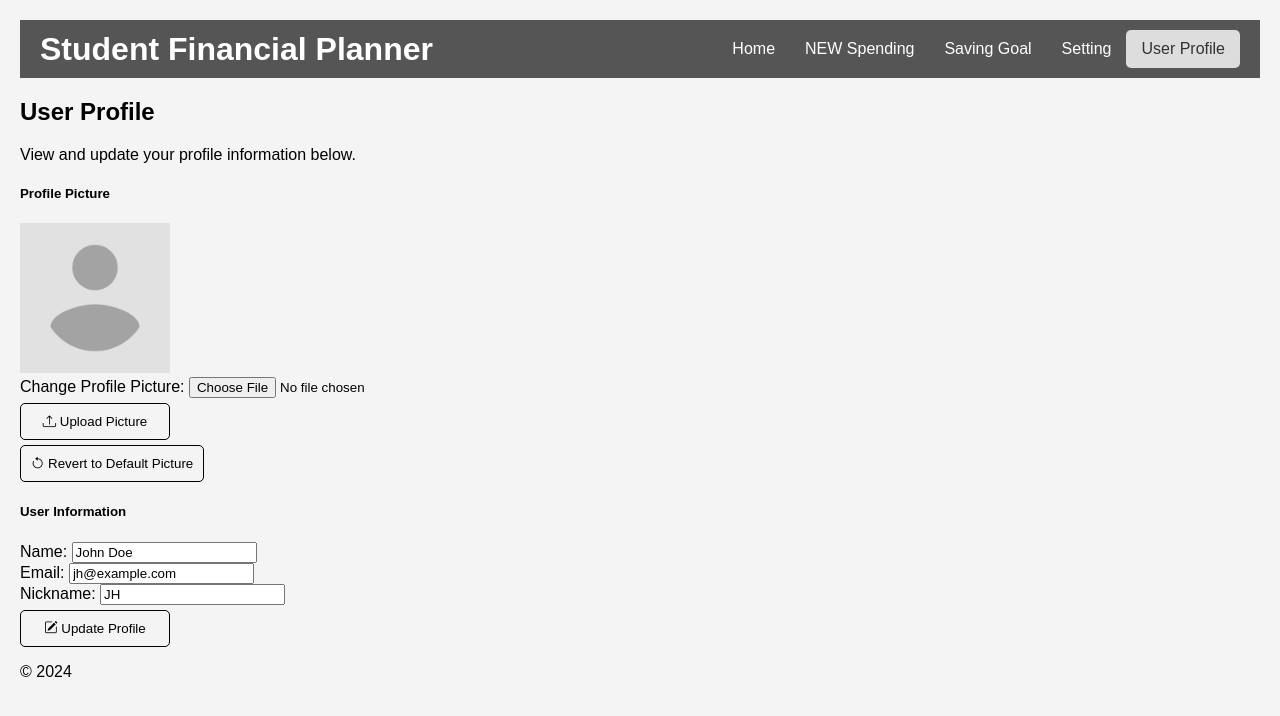
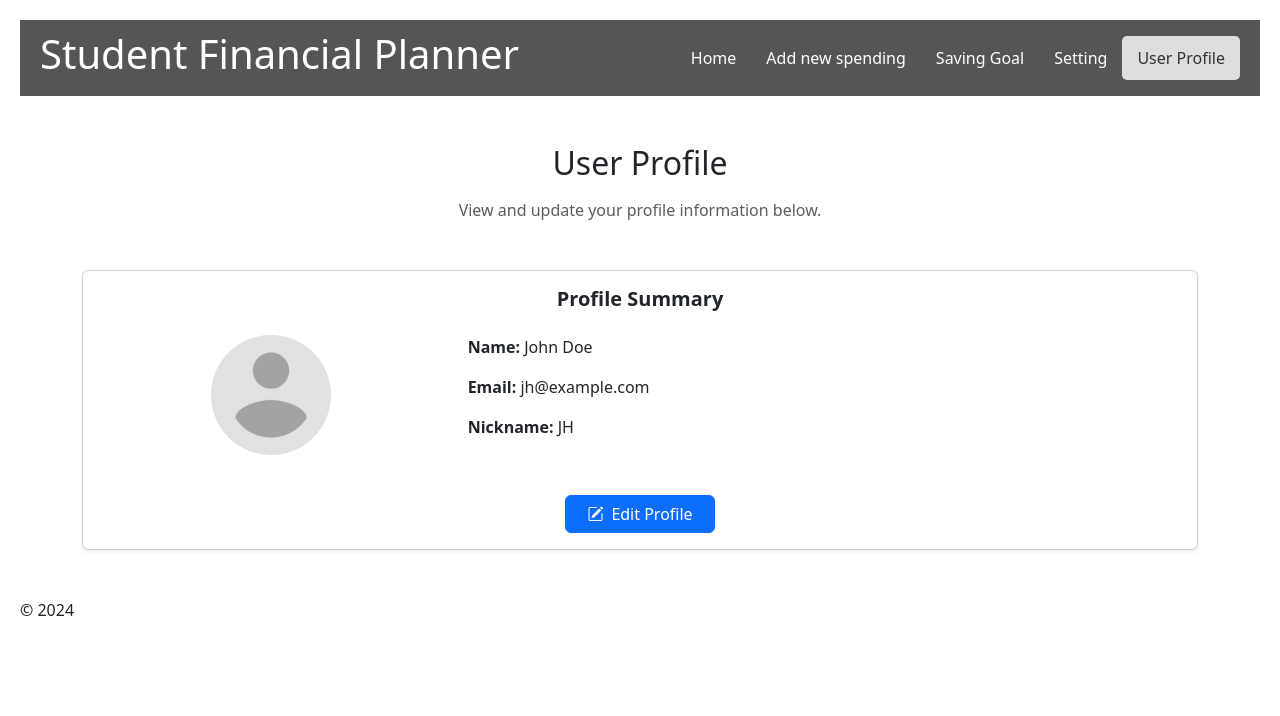
Before and after one commit to Yihui-Peng/EasySave, a Flask app: page /userProfile in a window 1280 px wide. Shown: the top 716 px of the page. Run offline with Flask 3, Linux system fonts and the light colour scheme; some libraries are stand-ins or nearby versions.

Commit message:
changed style of User Profile page

```diff
--- a/app.py
+++ b/app.py
@@ -1,14 +1,11 @@
 from flask import Flask, render_template, request
 import os
-import time  # Import the time module
-from user_profile import (
-    get_user, handle_user_profile_update
-)
+import time
+from user_profile import get_user, handle_user_profile_update
 
 app = Flask(__name__)
 app.secret_key = os.urandom(24)
 app.config['UPLOAD_FOLDER'] = os.path.join(os.path.dirname(os.path.abspath(__file__)), 'static/profile_pictures')
-
 
 @app.route('/')
 def home():
@@ -40,18 +37,14 @@ def setting():
 @app.route('/userProfile', methods=['GET', 'POST'])
 def userProfile():
     if request.method == 'POST':
-        # Delegate form processing to user_profile.py
         return handle_user_profile_update(request)
 
-    # For GET requests, render the template and pass the time module
     user = get_user()
     return render_template('userProfile.html', active_page='userProfile', user=user, time=time)
-
 
 @app.errorhandler(404)
 def page_not_found(e):
     return render_template('404.html'), 404
 
-
 if __name__ == "__main__":
     app.run(debug=True)
--- a/templates/base.html
+++ b/templates/base.html
@@ -11,7 +11,7 @@
         <nav>
             <ul>
                 <li><a href="/" class="{{ 'active' if active_page == 'home' else '' }}">Home</a></li>
-                <li><a href="/newSpending" class="{{ 'active' if active_page == 'newSpending' else '' }}">NEW Spending</a></li>
+                <li><a href="/newSpending" class="{{ 'active' if active_page == 'newSpending' else '' }}">Add new spending</a></li>
                 <li><a href="/savingGoal" class="{{ 'active' if active_page == 'savingGoal' else '' }}">Saving Goal</a></li>
                 <li><a href="/setting" class="{{ 'active' if active_page == 'setting' else '' }}">Setting</a></li>
                 <li><a href="/userProfile" class="{{ 'active' if active_page == 'userProfile' else '' }}">User Profile</a></li>
--- a/templates/newSpending.html
+++ b/templates/newSpending.html
@@ -3,6 +3,6 @@
 {% block title %}New Spending{% endblock %}
 
 {% block content %}
-    <h2>Welcome, {{ user_name }}</h2>
+    <h2>New Spending</h2>
     <p>This is new spending page.</p>
 {% endblock %}
--- a/templates/savingGoal.html
+++ b/templates/savingGoal.html
@@ -3,7 +3,7 @@
 {% block title %}Saving Goal{% endblock %}
 
 {% block content %}
-    <h2>Welcome</h2>
+    <h2>Saving Goal</h2>
     <p>This is the saving goal page.</p>
 
     <form action="/add_goal" method="POST">
--- a/templates/settings.html
+++ b/templates/settings.html
@@ -3,6 +3,6 @@
 {% block title %}Setting{% endblock %}
 
 {% block content %}
-    <h2>Welkom</h2>
-    <p>This is setting page.</p>
+    <h2>Settings</h2>
+    <p>This is settings page.</p>
 {% endblock %}
--- a/templates/userProfile.html
+++ b/templates/userProfile.html
@@ -4,8 +4,8 @@
 
 {% block content %}
 <div class="container mt-5">
-    <h2 class="mb-4 text-center">User Profile</h2>
-    <p class="text-center">View and update your profile information below.</p>
+    <h2 class="mb-3 text-center">User Profile</h2>
+    <p class="text-center text-muted mb-5">View and update your profile information below.</p>
 
     <!-- Feedback Messages -->
     {% with messages = get_flashed_messages(with_categories=true) %}
@@ -21,34 +21,57 @@
       {% endif %}
     {% endwith %}
 
-    <div class="row row-cols-1 row-cols-md-2 g-4 mt-4">
-    <!-- Profile Info -->
-    <div class="col d-flex">
-        <div class="card shadow-sm h-100 w-100">
+    <!-- Recap Section -->
+    <div class="card mb-5 shadow-sm">
+        <div class="card-body">
+            <h5 class="card-title fw-bold mb-4 text-center">Profile Summary</h5>
+            <div class="row">
+                <div class="col-md-4 text-center">
+                    <img src="{{ url_for('static', filename='profile_pictures/' + user.profile_picture) }}?t={{ time.time() }}"
+                         alt="Profile Picture" class="rounded-circle mb-3" style="width: 120px; height: 120px;">
+                </div>
+                <div class="col-md-8">
+                    <p><strong>Name:</strong> {{ user.name }}</p>
+                    <p><strong>Email:</strong> {{ user.email }}</p>
+                    <p><strong>Nickname:</strong> {{ user.nickname }}</p>
+                </div>
+            </div>
+            <div class="text-center mt-4">
+                <button class="btn btn-primary" data-bs-toggle="collapse" data-bs-target="#editSections" aria-expanded="false" aria-controls="editSections">
+                    <i class="bi bi-pencil-square me-2"></i>Edit Profile
+                </button>
+            </div>
+        </div>
+    </div>
+
+    <!-- Editable Sections -->
+    <div class="collapse" id="editSections">
+        <div class="row g-5">
+            <!-- Profile Picture Card -->
+            <div class="col-md-6 col-lg-4">
+                <div class="card shadow-sm">
                     <div class="card-body text-center">
-                <h5 class="card-title mb-3">Profile Picture</h5>
-
-                <!-- Profile Picture -->
+                        <h5 class="card-title fw-bold mb-4">Profile Picture</h5>
+                        <!-- Current Profile Picture -->
                         <img src="{{ url_for('static', filename='profile_pictures/' + user.profile_picture) }}?t={{ time.time() }}"
-                     alt="Profile Picture" class="rounded-circle mb-4 object-fit-cover" style="width: 150px; height: 150px;">
-
+                             alt="Profile Picture" class="rounded-circle mb-4" style="width: 150px; height: 150px;">
                         <!-- Form to Upload New Profile Picture -->
                         <form action="{{ url_for('userProfile') }}" method="post" enctype="multipart/form-data" class="mb-3">
-                    <input type="hidden" name="form_type" value="upload_picture">  <!-- Hidden field to identify form -->
+                            <input type="hidden" name="form_type" value="upload_picture">
                             <div class="mb-3">
                                 <label for="profile_picture" class="form-label fw-bold">Change Profile Picture:</label>
                                 <input type="file" name="profile_picture" id="profile_picture" accept="image/*"
-                               class="form-control form-control-lg mt-2">
+                                       class="form-control">
                             </div>
-                    <button type="submit" class="btn btn-success btn-lg w-100">
+                            <button type="submit" class="btn btn-primary w-100 mb-3">
                                 <i class="bi bi-upload me-2"></i> Upload Picture
                             </button>
                         </form>
 
-                <!-- Revert Button -->
+                        <!-- Revert to Default Picture Button -->
                         <form action="{{ url_for('userProfile') }}" method="post">
-                    <input type="hidden" name="form_type" value="revert_picture">  <!-- Hidden field to identify form -->
-                    <button type="submit" class="btn btn-warning btn-lg w-100">
+                            <input type="hidden" name="form_type" value="revert_picture">
+                            <button type="submit" class="btn btn-warning w-100">
                                 <i class="bi bi-arrow-counterclockwise me-2"></i> Revert to Default Picture
                             </button>
                         </form>
@@ -56,36 +79,33 @@
                 </div>
             </div>
 
-    <!-- User Details -->
-    <div class="col d-flex">
-        <div class="card shadow-sm h-100 w-100">
+            <!-- User Information Card -->
+            <div class="col-md-6 col-lg-6">
+                <div class="card shadow-sm">
                     <div class="card-body">
-                <h5 class="card-title mb-4">User Information</h5>
+                        <h5 class="card-title fw-bold mb-4 text-center">User Information</h5>
                         <form action="{{ url_for('userProfile') }}" method="post">
-                    <input type="hidden" name="form_type" value="update_profile">  <!-- Hidden field to identify form -->
+                            <input type="hidden" name="form_type" value="update_profile">
                             <!-- Name -->
-                    <div class="form-group mb-4">
+                            <div class="mb-4">
                                 <label for="name" class="form-label fw-bold">Name:</label>
                                 <input type="text" name="name" id="name" value="{{ user.name }}"
-                               required class="form-control form-control-lg">
+                                       class="form-control" required>
                             </div>
-
                             <!-- Email -->
-                    <div class="form-group mb-4">
+                            <div class="mb-4">
                                 <label for="email" class="form-label fw-bold">Email:</label>
                                 <input type="email" name="email" id="email" value="{{ user.email }}"
-                               required class="form-control form-control-lg">
+                                       class="form-control" required>
                             </div>
-
                             <!-- Nickname -->
-                    <div class="form-group mb-4">
+                            <div class="mb-4">
                                 <label for="nickname" class="form-label fw-bold">Nickname:</label>
                                 <input type="text" name="nickname" id="nickname" value="{{ user.nickname }}"
-                               required class="form-control form-control-lg">
+                                       class="form-control" required>
                             </div>
-
                             <!-- Update Button -->
-                    <button type="submit" class="btn btn-primary btn-lg w-100">
+                            <button type="submit" class="btn btn-success w-100">
                                 <i class="bi bi-pencil-square me-2"></i> Update Profile
                             </button>
                         </form>
@@ -93,15 +113,14 @@
                 </div>
             </div>
         </div>
+    </div>
+</div>
 
-<!-- Bootstrap Icons -->
+<!-- Bootstrap CSS and Icons -->
+<link rel="stylesheet" href="https://cdn.jsdelivr.net/npm/bootstrap@5.3.0/dist/css/bootstrap.min.css">
 <link rel="stylesheet" href="https://cdn.jsdelivr.net/npm/bootstrap-icons@1.10.5/font/bootstrap-icons.css">
 
-<!-- Initialize Bootstrap Tooltips -->
-<script>
-    var tooltipTriggerList = [].slice.call(document.querySelectorAll('[data-bs-toggle="tooltip"]'))
-    var tooltipList = tooltipTriggerList.map(function (tooltipTriggerEl) {
-        return new bootstrap.Tooltip(tooltipTriggerEl)
-    })
-</script>
+<!-- Bootstrap JS Bundle (includes Popper) -->
+<script src="https://cdn.jsdelivr.net/npm/bootstrap@5.3.0/dist/js/bootstrap.bundle.min.js"></script>
+
 {% endblock %}
--- a/user_profile.py
+++ b/user_profile.py
@@ -3,7 +3,6 @@ from werkzeug.utils import secure_filename
 from flask import current_app, flash, redirect, url_for
 import time  # Import time for unique filenames
 
-# Store only the filename
 default_picture_filename = "default_picture.png"
 
 user_data = {
```
Also changed, not shown: static/profile_pictures/1730649610_Photo.jpg (added). Lines whose indentation alone changed are shown as unchanged.
